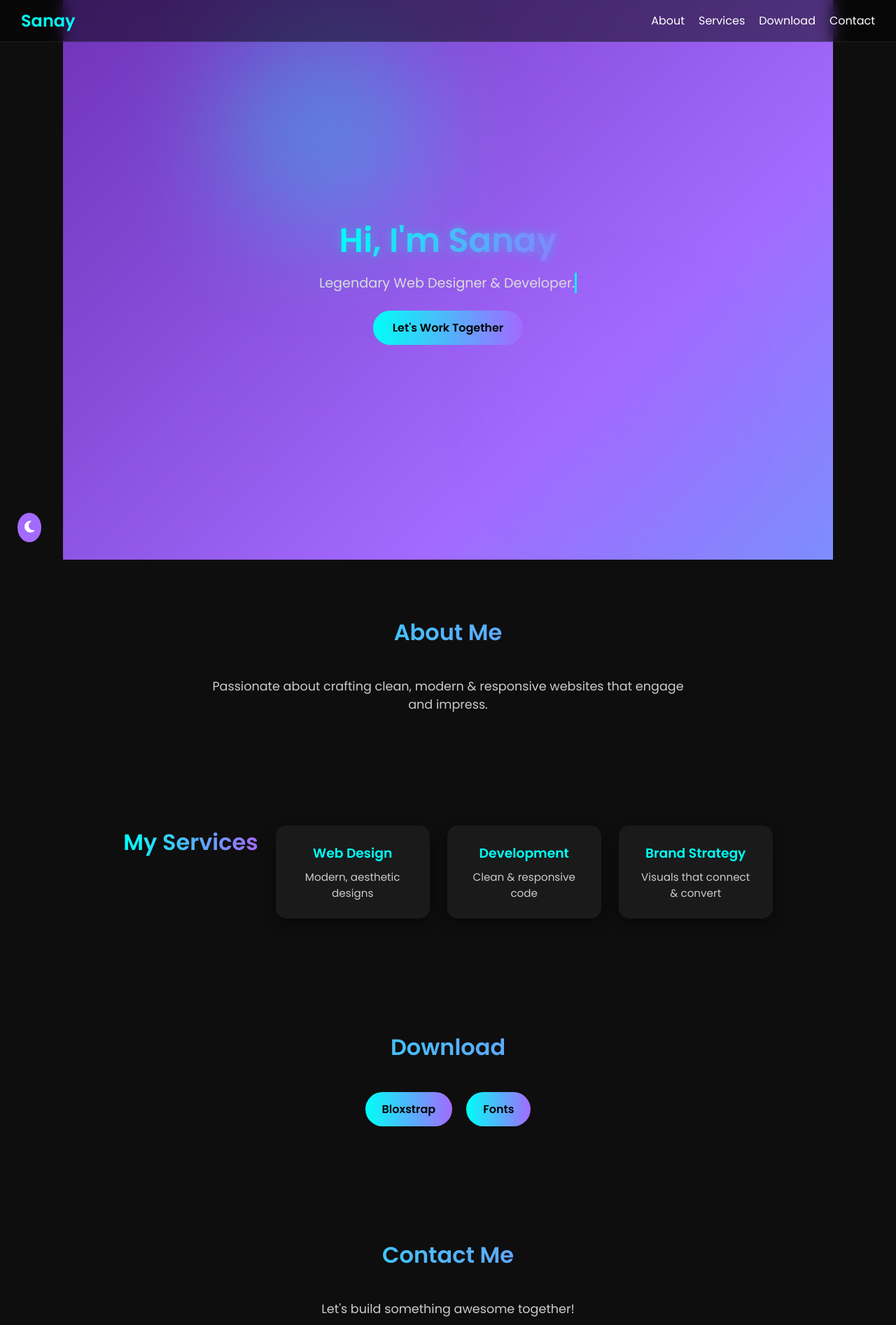
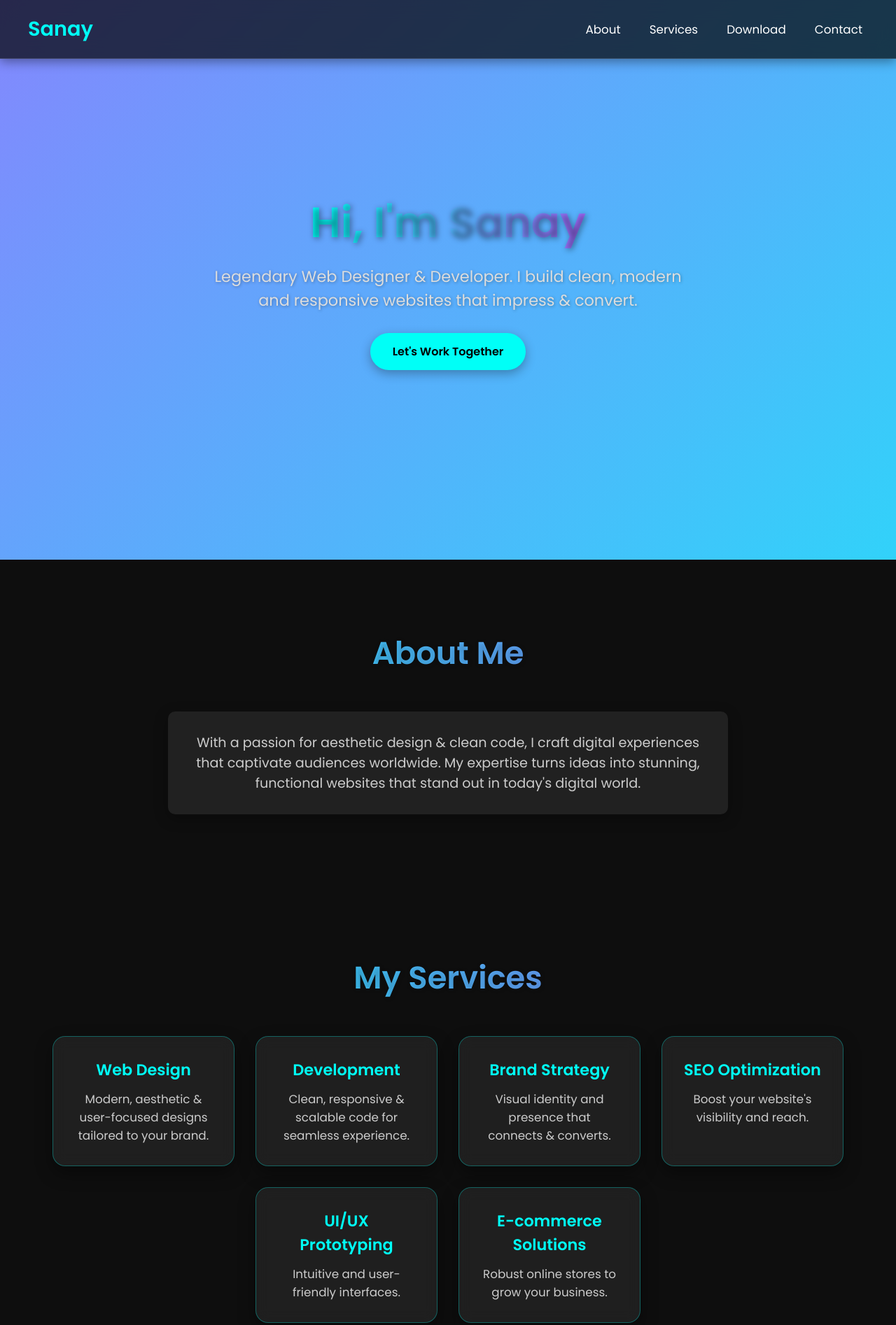
Before and after one commit to Sasin911/HeySasin, a plain HTML site: page index.html in a window 1280 px wide. Shown: the top 1894 px of the page at 70% size. Drawn offline with Linux system fonts and the light colour scheme.

Commit message:
index.html

```diff
--- a/index.html
+++ b/index.html
@@ -5,37 +5,44 @@
 <meta name="viewport" content="width=device-width, initial-scale=1.0">
 <title>Sanay | Legendary Web Designer</title>
 <link href="https://fonts.googleapis.com/css2?family=Poppins:wght@400;600&display=swap" rel="stylesheet">
-<link rel="stylesheet" href="https://cdnjs.cloudflare.com/ajax/libs/font-awesome/6.4.0/css/all.min.css" />
 <style>
-* { margin:0; padding:0; box-sizing:border-box; }
+* {margin:0; padding:0; box-sizing:border-box;}
 body {
-  font-family:'Poppins', sans-serif; background:#0e0e0e; color:#fff; scroll-behavior:smooth; transition:.4s;
+  font-family:'Poppins', sans-serif;
+  background:#0e0e0e;
+  color:#fff;
+  scroll-behavior:smooth;
 }
 a { text-decoration:none; color:inherit; }
 
-/* Navbar */
 nav {
-  position:fixed; top:0; width:100%; z-index:1000;
+  position:fixed; top:0; left:0; width:100%;
   display:flex; justify-content:space-between; align-items:center;
-  padding:12px 30px; backdrop-filter:blur(10px);
-  background:rgba(0,0,0,0.5); border-bottom:1px solid rgba(255,255,255,0.1);
+  padding:20px 40px;
+  background:rgba(0,0,0,0.7);
+  backdrop-filter:blur(12px);
+  z-index:1000;
+  border-bottom:1px solid rgba(255,255,255,0.1);
+  box-shadow: 0 4px 15px rgba(0,0,0,0.4);
 }
-nav .logo { font-size:1.5em; font-weight:600; color:#00fff7; }
-nav .links { display:flex; gap:20px; }
-nav a {
-  position:relative; font-weight:500; color:#fff; transition:.3s;
-}
+nav .logo { font-size:1.8em; font-weight:600; color:#00fff7; }
+nav .links { display:flex; gap:25px; }
+nav a { position:relative; padding:8px; font-size:1.05em; }
 nav a::after {
-  content:''; position:absolute; left:0; bottom:-4px; width:0%; height:2px;
+  content:''; position:absolute; left:0; bottom:-4px; height:2px; width:0;
   background:#00fff7; transition:.3s;
 }
 nav a:hover::after { width:100%; }
 
 /* Hero */
 .hero {
-  min-height:100vh; display:flex; flex-direction:column; justify-content:center; align-items:center;
-  text-align:center; background:linear-gradient(-45deg,#00fff7,#a36aff,#3d0075,#0e0e0e);
-  background-size:400% 400%; animation:gradient 10s ease infinite; padding:0 20px; position:relative; overflow:hidden;
+  display:flex; flex-direction:column; justify-content:center; align-items:center;
+  text-align:center;
+  min-height:100vh;
+  background:linear-gradient(-45deg,#00fff7,#a36aff,#3d0075);
+  background-size:400% 400%;
+  animation:gradient 12s ease infinite;
+  padding:0 40px;
 }
 @keyframes gradient {
   0%{background-position:0% 50%;}
@@ -43,99 +50,119 @@ nav a:hover::after { width:100%; }
   100%{background-position:0% 50%;}
 }
 .hero h1 {
-  font-size:3em; margin-bottom:10px;
-  background:linear-gradient(90deg,#00fff7,#a36aff); -webkit-background-clip:text; -webkit-text-fill-color:transparent;
-  text-shadow:0 0 15px rgba(0,255,247,0.4);
+  font-size:3.8em;
+  background:linear-gradient(90deg,#00fff7,#a36aff);
+  -webkit-background-clip:text;
+  -webkit-text-fill-color:transparent;
+  margin-bottom:15px;
+  text-shadow: 2px 2px 8px rgba(0, 0, 0, 0.4);
 }
-.typing { font-size:1.2em; color:#ddd; border-right:3px solid #00fff7; white-space:nowrap; overflow:hidden; }
+.hero p {
+  font-size:1.4em; color:#ddd; max-width:700px;
+  text-shadow: 1px 1px 4px rgba(0, 0, 0, 0.3);
+}
 .hero .cta {
-  margin-top:25px; display:inline-block;
-  background:linear-gradient(90deg,#00fff7,#a36aff); color:#000;
-  padding:12px 28px; border-radius:30px; font-weight:600; transition:.3s;
+  margin-top:30px;
+  background:#00fff7; color:#000;
+  padding:14px 32px;
+  border-radius:30px; font-weight:600; transition:.3s;
+  box-shadow: 0 5px 15px rgba(0,0,0,0.3);
 }
-.hero .cta:hover { transform:scale(1.05); }
-
-/* Blobs */
-.blob {
-  position:absolute; border-radius:50%; filter:blur(80px); opacity:0.3; animation:float 10s infinite alternate;
-}
-.blob1 { width:300px; height:300px; background:#00fff7; top:10%; left:20%; }
-.blob2 { width:200px; height:200px; background:#a36aff; bottom:10%; right:20%; }
-@keyframes float {
-  from{transform:translateY(0);}
-  to{transform:translateY(-50px);}
-}
+.hero .cta:hover { transform:scale(1.08); }
 
 /* Sections */
 section {
-  padding:80px 20px; max-width:1100px; margin:auto;
-  opacity:0; transform:translateY(40px); transition:all .8s ease;
+  width:100%;
+  padding:100px 40px;
+  opacity:0; transform:translateY(40px);
+  transition:opacity .8s ease, transform .8s ease;
 }
-section.show { opacity:1; transform:translateY(0); }
+section.visible { opacity:1; transform:translateY(0);}
 section h2 {
-  text-align:center; font-size:2em; margin-bottom:40px;
-  background:linear-gradient(90deg,#00fff7,#a36aff); -webkit-background-clip:text; -webkit-text-fill-color:transparent;
+  text-align:center; font-size:2.8em; margin-bottom:50px;
+  background:linear-gradient(90deg,#00fff7,#a36aff);
+  -webkit-background-clip:text; -webkit-text-fill-color:transparent;
+  text-shadow: 1px 1px 6px rgba(0, 0, 0, 0.2);
 }
 
 /* About & Contact text */
 .about p, .contact p {
-  max-width:700px; text-align:center; margin:auto; font-size:1.1em; color:#ccc;
+  text-align:center;
+  max-width:800px;
+  margin:auto;
+  color:#ccc; font-size:1.2em;
+  background:rgba(255,255,255,0.08);
+  padding:30px;
+  border-radius:10px;
+  box-shadow:0 6px 20px rgba(0,0,0,0.3);
 }
 
 /* Services cards */
-.services { display:flex; flex-wrap:wrap; justify-content:center; gap:25px; }
+.services-container {
+  display:flex; flex-wrap:wrap; justify-content:center; gap:30px;
+}
 .card {
-  position:relative; background:rgba(255,255,255,0.05); border-radius:15px; padding:25px;
-  width:220px; text-align:center; box-shadow:0 8px 20px rgba(0,0,0,0.4); transition:.4s;
+  background:rgba(255,255,255,0.07);
+  backdrop-filter:blur(10px);
+  padding:30px;
+  border-radius:18px;
+  width:260px;
+  text-align:center;
+  transition:.4s; box-shadow:0 10px 25px rgba(0,0,0,0.4);
+  border: 1px solid rgba(0,255,247,0.3);
 }
-.card::before {
-  content:''; position:absolute; inset:-2px;
-  background:linear-gradient(130deg,#00fff7,#a36aff,#00fff7); border-radius:17px;
-  z-index:-1; filter:blur(5px); opacity:0; transition:.4s;
-}
-.card:hover::before { opacity:1; }
-.card:hover { transform:translateY(-8px) scale(1.03); }
-.card h3 { color:#00fff7; margin-bottom:8px; }
-.card p { color:#ccc; font-size:.95em; }
+.card:hover { transform:translateY(-10px) scale(1.05);}
+.card h3 { color:#00fff7; margin-bottom:12px; font-size:1.4em;}
+.card p { color:#ccc; font-size:1.05em; }
 
 /* Download buttons */
-.download .btns { display:flex; justify-content:center; gap:20px; margin-top:20px; flex-wrap:wrap; }
+.download .btns {
+  display:flex; flex-wrap:wrap; justify-content:center; gap:25px; margin-top:30px;
+}
 .download a {
   background:linear-gradient(90deg,#00fff7,#a36aff); color:#000;
-  padding:12px 24px; border-radius:30px; font-weight:600; transition:.3s;
+  padding:14px 28px;
+  border-radius:30px; font-weight:600; transition:.3s;
+  font-size:1.1em;
+  box-shadow: 0 5px 15px rgba(0,0,0,0.3);
 }
-.download a:hover { transform:scale(1.1); }
+.download a:hover { transform:scale(1.12); }
 
 /* Contact form */
 .contact form {
-  max-width:500px; margin:20px auto 0; display:flex; flex-direction:column; gap:12px;
+  max-width:600px;
+  margin:30px auto 0;
+  display:flex; flex-direction:column; gap:15px;
+  background:rgba(255,255,255,0.08);
+  padding:40px;
+  border-radius:15px;
+  box-shadow:0 8px 25px rgba(0,0,0,0.4);
 }
 .contact input, .contact textarea {
-  background:rgba(255,255,255,0.1); border:none; border-radius:8px; padding:10px; color:#fff;
+  background:rgba(255,255,255,0.15);
+  border:none; border-radius:10px;
+  padding:12px; color:#fff;
+  font-size:1.05em;
 }
+.contact textarea { resize:vertical; min-height:120px; }
 .contact button {
-  background:linear-gradient(90deg,#00fff7,#a36aff); border:none; padding:12px;
-  color:#000; border-radius:30px; font-weight:600; cursor:pointer; transition:.3s;
+  background:#00fff7; color:#000; border:none;
+  border-radius:30px; padding:14px;
+  font-weight:600; cursor:pointer; transition:.3s;
+  font-size:1.15em;
+  box-shadow: 0 5px 15px rgba(0,0,0,0.3);
 }
-.contact button:hover { transform:scale(1.05); }
+.contact button:hover { transform:scale(1.08); }
 
 /* Footer */
 footer {
-  text-align:center; padding:20px; color:#ccc; font-size:.9em; margin-top:40px;
+  text-align:center; padding:30px;
+  color:#aaa; font-size:1em;
+  border-top:1px solid rgba(255,255,255,0.1);
+  background:rgba(0,0,0,0.6);
 }
-footer a { color:#00fff7; }
-
-/* Buttons */
-#topBtn {
-  position:fixed; bottom:25px; right:25px; background:#00fff7; color:#000;
-  border:none; padding:10px 12px; border-radius:50%; cursor:pointer; font-size:1.2em; display:none; transition:.3s;
-}
-#topBtn:hover { transform:scale(1.1); }
-#themeBtn {
-  position:fixed; bottom:25px; left:25px; background:#a36aff; color:#fff;
-  border:none; border-radius:50%; padding:10px; cursor:pointer; font-size:1.2em; transition:.3s;
-}
-#themeBtn:hover { transform:rotate(20deg); }
+footer a { color:#00fff7; transition:.3s; }
+footer a:hover { color:#a36aff; text-decoration:underline; }
 </style>
 </head>
 <body>
@@ -151,83 +178,61 @@ footer a { color:#00fff7; }
 </nav>
 
 <section class="hero">
-  <div class="blob blob1"></div>
-  <div class="blob blob2"></div>
   <h1>Hi, I'm Sanay</h1>
-  <div class="typing" id="typing"></div>
+  <p>Legendary Web Designer & Developer. I build clean, modern and responsive websites that impress & convert.</p>
   <a href="#contact" class="cta">Let's Work Together</a>
 </section>
 
 <section id="about" class="about">
   <h2>About Me</h2>
-  <p>Passionate about crafting clean, modern & responsive websites that engage and impress.</p>
+  <p>With a passion for aesthetic design & clean code, I craft digital experiences that captivate audiences worldwide. My expertise turns ideas into stunning, functional websites that stand out in today's digital world.</p>
 </section>
 
-<section id="services" class="services">
+<section id="services">
   <h2>My Services</h2>
-  <div class="card"><h3>Web Design</h3><p>Modern, aesthetic designs</p></div>
-  <div class="card"><h3>Development</h3><p>Clean & responsive code</p></div>
-  <div class="card"><h3>Brand Strategy</h3><p>Visuals that connect & convert</p></div>
+  <div class="services-container">
+    <div class="card"><h3>Web Design</h3><p>Modern, aesthetic & user-focused designs tailored to your brand.</p></div>
+    <div class="card"><h3>Development</h3><p>Clean, responsive & scalable code for seamless experience.</p></div>
+    <div class="card"><h3>Brand Strategy</h3><p>Visual identity and presence that connects & converts.</p></div>
+    <div class="card"><h3>SEO Optimization</h3><p>Boost your website's visibility and reach.</p></div>
+    <div class="card"><h3>UI/UX Prototyping</h3><p>Intuitive and user-friendly interfaces.</p></div>
+    <div class="card"><h3>E-commerce Solutions</h3><p>Robust online stores to grow your business.</p></div>
+  </div>
 </section>
 
 <section id="download" class="download">
-  <h2>Download</h2>
+  <h2>Download Resources</h2>
   <div class="btns">
-    <a href="#">Bloxstrap</a>
-    <a href="https://www.dafont.com" target="_blank">Fonts</a>
+    <a href="#" download>Bloxstrap</a>
+    <a href="https://www.dafont.com" target="_blank">Free Fonts</a>
+    <a href="https://unsplash.com/" target="_blank">Images</a>
+    <a href="https://fonts.google.com/" target="_blank">Google Fonts</a>
   </div>
 </section>
 
 <section id="contact" class="contact">
-  <h2>Contact Me</h2>
-  <p>Let's build something awesome together!</p>
+  <h2>Get In Touch</h2>
+  <p>Ready to start your next project? Let's create something remarkable together!</p>
   <form action="https://formsubmit.co/ksanaysingh2011@gmail.com" method="POST">
     <input type="text" name="name" placeholder="Your Name" required>
     <input type="email" name="email" placeholder="Your Email" required>
-    <textarea rows="5" name="message" placeholder="Your Message" required></textarea>
-    <button type="submit">Send</button>
+    <textarea name="message" placeholder="Your Message" required></textarea>
+    <button type="submit">Send Message</button>
   </form>
 </section>
 
 <footer>
-  &copy; 2025 Sanay. All rights reserved. | <a href="https://youtube.com/@sasin699" target="_blank">YouTube</a>
+  © 2025 Sanay. All rights reserved. | <a href="https://youtube.com/@sasin699" target="_blank">YouTube</a>
 </footer>
 
-<button id="topBtn" onclick="scrollToTop()"><i class="fas fa-arrow-up"></i></button>
-<button id="themeBtn" onclick="toggleTheme()"><i id="themeIcon" class="fas fa-moon"></i></button>
-
 <script>
-// Typing effect
-const txt = "Legendary Web Designer & Developer.";
-let i = 0;
-function type() {
-  if(i < txt.length){
-    document.getElementById("typing").innerHTML += txt.charAt(i);
-    i++; setTimeout(type, 60);
-  }
-}
-type();
-
-// Scroll reveal
-const sections=document.querySelectorAll('section');
-window.addEventListener('scroll', ()=> {
-  sections.forEach(sec=>{
-    const top=window.scrollY;
-    const offset=sec.offsetTop - 500;
-    if(top > offset) sec.classList.add('show');
+// Scroll fade-in effect
+const observer = new IntersectionObserver(entries=>{
+  entries.forEach(entry=>{
+    if(entry.isIntersecting) entry.target.classList.add('visible');
   });
-});
-
-// Back to top
-window.onscroll=()=>{document.getElementById("topBtn").style.display=window.scrollY>300?'block':'none';}
-function scrollToTop(){ window.scrollTo({top:0,behavior:'smooth'}); }
-
-// Dark/light mode
-function toggleTheme(){
-  document.body.classList.toggle('light');
-  const icon=document.getElementById("themeIcon");
-  icon.classList.toggle('fa-moon'); icon.classList.toggle('fa-sun');
-}
+},{ threshold:0.2 });
+document.querySelectorAll('section').forEach(sec=>observer.observe(sec));
 </script>
 </body>
 </html>
```
